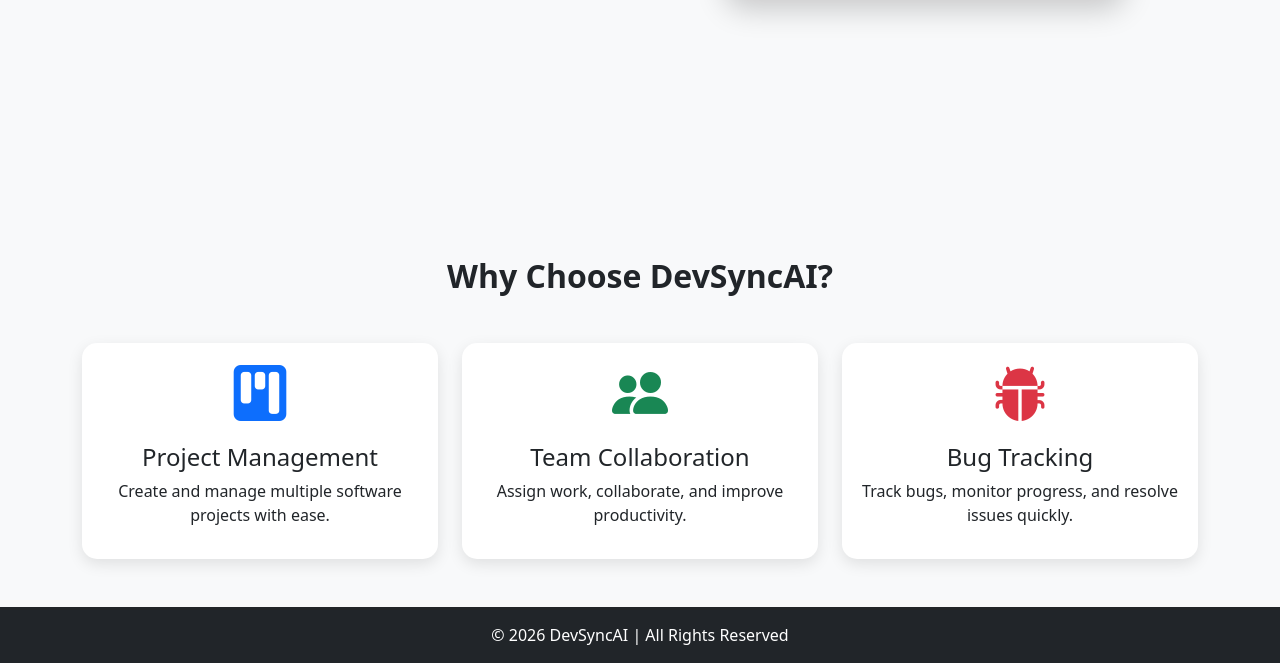
After one commit to allaspandana/DevSyncAI, a Django app: page / in a window 1280 px wide. The commit adds this page. Shown: the part 567-1230 px from the top of the page. Run offline with Django 4.2, Linux system fonts and the light colour scheme.

Commit message:
created home page

```diff
--- a/accounts/urls.py
+++ b/accounts/urls.py
@@ -2,6 +2,7 @@ from django.urls import path
 from . import views
 
 urlpatterns = [
+    path("", views.home, name="home"),
     path(
         "register/",
         views.register_view,
@@ -19,10 +20,6 @@ urlpatterns = [
         views.logout_view,
         name="logout"
     ),
+    path("profile/", views.profile, name="profile"),
 
-    path(
-        "dashboard/",
-        views.dashboard,
-        name="dashboard"
-    ),
 ]
--- a/accounts/views.py
+++ b/accounts/views.py
@@ -104,8 +104,11 @@ def logout_view(request):
     )
 
     return redirect("login")
+def profile(request):
+    return render(request, "profile/profile.html")
 
-
+def home(request):
+    return render(request, "home.html")
 @login_required(login_url="login")
 def dashboard(request):
     total_teams = Team.objects.count()
--- a/config/settings.py
+++ b/config/settings.py
@@ -23,7 +23,7 @@ BASE_DIR = Path(__file__).resolve().parent.parent
 SECRET_KEY = 'django-insecure-8s^$v*j9q$ssdvx3pq#vd@7^4*o5c6j-l)1gnms562c8u2=m-!'
 
 # SECURITY WARNING: don't run with debug turned on in production!
-DEBUG = False
+DEBUG = True
 
 ALLOWED_HOSTS = [ "devsync-09vi.onrender.com",
     "localhost",
--- a/config/urls.py
+++ b/config/urls.py
@@ -26,7 +26,7 @@ urlpatterns = [
     path('tasks/', include('tasks.urls')),
     path('bugs/', include('bugs.urls')),
     path('notifications/',include('notifications.urls')),
-    path('dashboards/',include('dashboard.urls')),
+    path('dashboard/',include('dashboard.urls')),
 ]
 if settings.DEBUG:
     urlpatterns += static(settings.MEDIA_URL,
--- /dev/null
+++ b/templates/home.html
@@ -0,0 +1,230 @@
+{% load static %}
+<!DOCTYPE html>
+<html lang="en">
+<head>
+    <meta charset="UTF-8">
+    <meta name="viewport" content="width=device-width, initial-scale=1.0">
+    <title>DevSyncAI</title>
+
+    <!-- Bootstrap CSS -->
+    <link href="https://cdn.jsdelivr.net/npm/bootstrap@5.3.3/dist/css/bootstrap.min.css" rel="stylesheet">
+
+    <!-- Bootstrap Icons -->
+    <link rel="stylesheet"
+          href="https://cdn.jsdelivr.net/npm/bootstrap-icons@1.11.3/font/bootstrap-icons.min.css">
+
+    <style>
+        body{
+            background:#f8f9fa;
+        }
+
+        .hero{
+            min-height:90vh;
+            display:flex;
+            align-items:center;
+        }
+
+        .hero img{
+            border-radius:20px;
+            box-shadow:0 10px 30px rgba(0,0,0,.2);
+        }
+
+        .feature-card{
+            transition:.3s;
+            border:none;
+            border-radius:15px;
+            box-shadow:0 5px 15px rgba(0,0,0,.1);
+        }
+
+        .feature-card:hover{
+            transform:translateY(-8px);
+        }
+
+        footer{
+            background:#212529;
+            color:white;
+        }
+    </style>
+
+</head>
+<body>
+
+<!-- Navbar -->
+
+<nav class="navbar navbar-expand-lg navbar-dark bg-primary shadow">
+
+<div class="container">
+
+<a class="navbar-brand fw-bold" href="#">
+<i class="bi bi-cpu-fill"></i> DevSyncAI
+</a>
+
+<button class="navbar-toggler"
+        data-bs-toggle="collapse"
+        data-bs-target="#navbar">
+
+<span class="navbar-toggler-icon"></span>
+
+</button>
+
+<div class="collapse navbar-collapse" id="navbar">
+
+<ul class="navbar-nav ms-auto">
+
+<li class="nav-item">
+<a class="nav-link active" href="/">Home</a>
+</li>
+
+<li class="nav-item">
+<a class="nav-link" href="/login/">Login</a>
+</li>
+
+<li class="nav-item">
+<a class="nav-link" href="/register/">Register</a>
+</li>
+
+</ul>
+
+</div>
+
+</div>
+
+</nav>
+
+<!-- Hero Section -->
+
+<section class="hero">
+
+<div class="container">
+
+<div class="row align-items-center">
+
+<div class="col-lg-6">
+
+<h1 class="display-4 fw-bold">
+Welcome to DevSyncAI
+</h1>
+
+<p class="lead mt-3">
+Manage your projects, teams, tasks, bugs, and sprints from one intelligent platform.
+</p>
+
+<div class="mt-4">
+
+<a href="/login/" class="btn btn-primary btn-lg me-3">
+<i class="bi bi-box-arrow-in-right"></i> Login
+</a>
+
+<a href="/register/" class="btn btn-outline-primary btn-lg">
+<i class="bi bi-person-plus"></i> Register
+</a>
+
+</div>
+
+</div>
+
+<div class="col-lg-6 text-center">
+
+<img src="https://images.unsplash.com/photo-1516321318423-f06f85e504b3?w=900"
+class="img-fluid">
+
+</div>
+
+</div>
+
+</div>
+
+</section>
+
+<!-- Features -->
+
+<section class="py-5">
+
+<div class="container">
+
+<div class="text-center mb-5">
+
+<h2 class="fw-bold">Why Choose DevSyncAI?</h2>
+
+</div>
+
+<div class="row g-4">
+
+<div class="col-md-4">
+
+<div class="card feature-card">
+
+<div class="card-body text-center">
+
+<i class="bi bi-kanban-fill display-4 text-primary"></i>
+
+<h4 class="mt-3">Project Management</h4>
+
+<p>Create and manage multiple software projects with ease.</p>
+
+</div>
+
+</div>
+
+</div>
+
+<div class="col-md-4">
+
+<div class="card feature-card">
+
+<div class="card-body text-center">
+
+<i class="bi bi-people-fill display-4 text-success"></i>
+
+<h4 class="mt-3">Team Collaboration</h4>
+
+<p>Assign work, collaborate, and improve productivity.</p>
+
+</div>
+
+</div>
+
+</div>
+
+<div class="col-md-4">
+
+<div class="card feature-card">
+
+<div class="card-body text-center">
+
+<i class="bi bi-bug-fill display-4 text-danger"></i>
+
+<h4 class="mt-3">Bug Tracking</h4>
+
+<p>Track bugs, monitor progress, and resolve issues quickly.</p>
+
+</div>
+
+</div>
+
+</div>
+
+</div>
+
+</div>
+
+</section>
+
+<!-- Footer -->
+
+<footer class="py-3 text-center">
+
+<div class="container">
+
+<p class="mb-0">
+© 2026 DevSyncAI | All Rights Reserved
+</p>
+
+</div>
+
+</footer>
+
+<script src="https://cdn.jsdelivr.net/npm/bootstrap@5.3.3/dist/js/bootstrap.bundle.min.js"></script>
+
+</body>
+</html>
```
Also changed, not shown: templates/base.html (+22 -42 lines), templates/profile/profile.html (renamed from templates/dashboard/dashboard.html).
